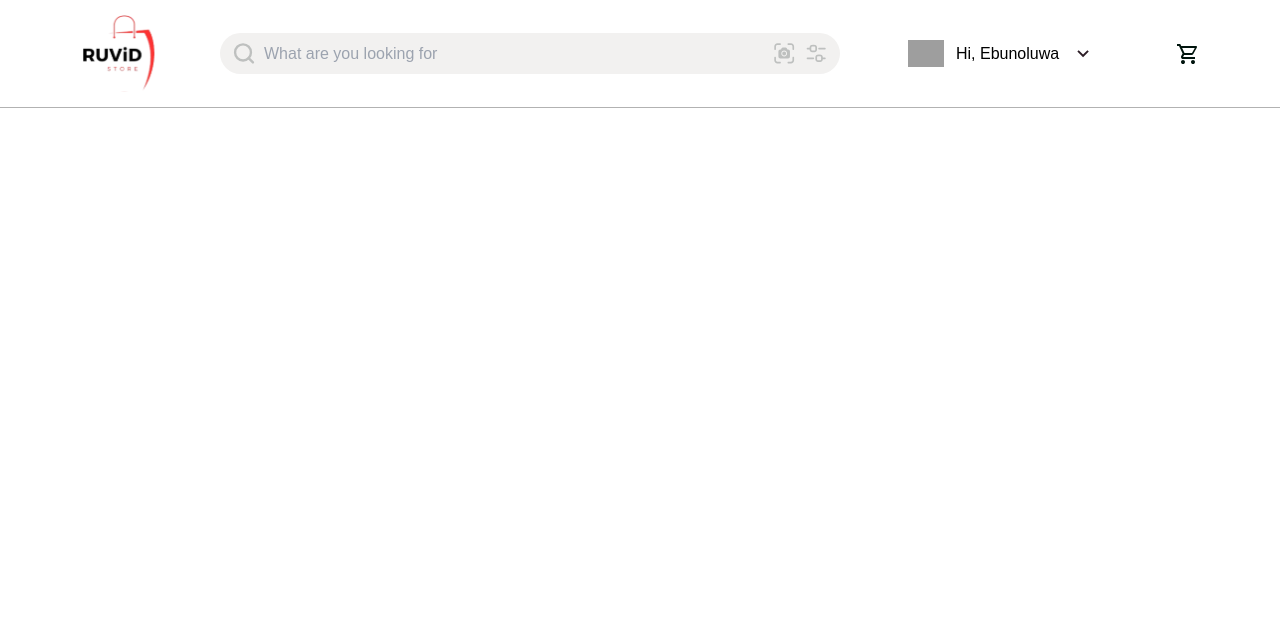
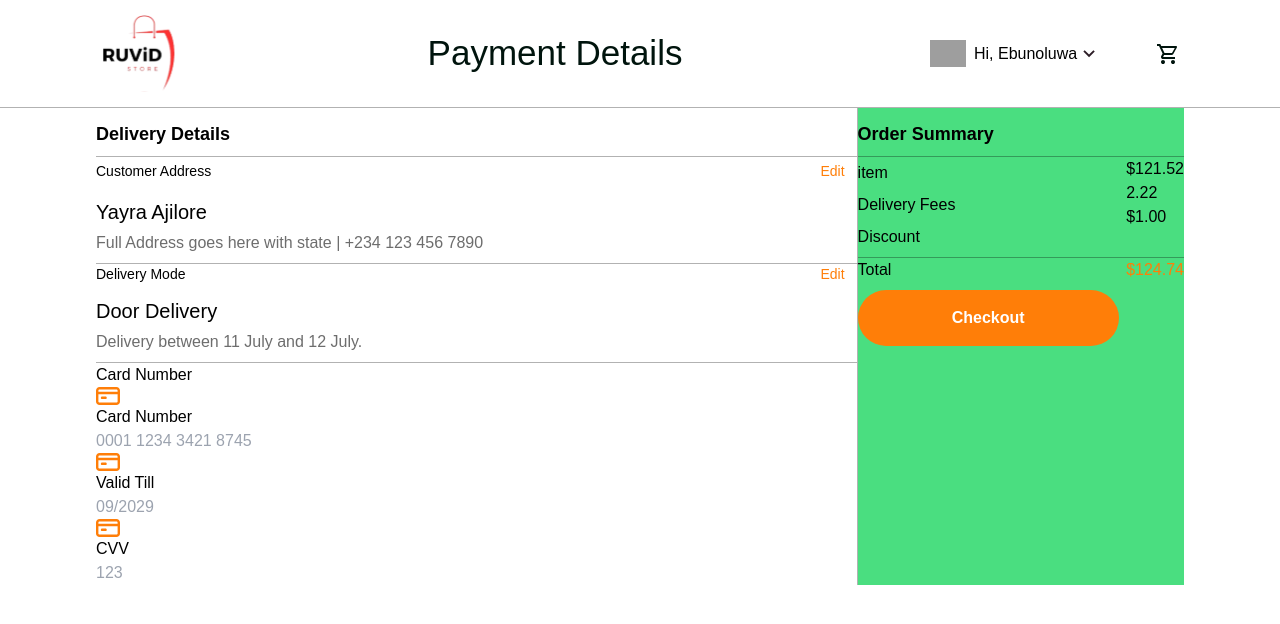
Before and after one commit to Dennardavid/HNG-stage2, a Next.js app: page /checkout in a window 1280 px wide. Shown: the top 624 px of the page. Built offline with nearby package versions, Linux system fonts and the light colour scheme; grey boxes are pictures that could not be loaded.

Commit message:
run build

```diff
--- a/src/app/cart/cartnav.js
+++ b/src/app/cart/cartnav.js
@@ -2,7 +2,7 @@ import Image from "next/image";
 import Link from "next/link";
 import "../globals.css";
 
-function CartNavbar() {
+function CartNavbar({ heading }) {
   return (
     <header className="px-[100px] py-[15px] border-b-[0.5px] border-b-[#0000004d]">
       <nav className="flex items-center justify-between">
@@ -10,7 +10,7 @@ function CartNavbar() {
           <Image src="/Ruvid_Store_Logo.svg" width={80} height={80} />
         </Link>
 
-        <h1 className="text-[40px] font-medium text-[#00140D]">Cart</h1>
+        <h1 className="text-[35px] font-medium text-[#00140D]">{heading}</h1>
         <div className="flex items-center w-[250px] justify-between">
           <div className="flex">
             <Image src="/profile.svg" width={36} height={36} />
@@ -21,12 +21,14 @@ function CartNavbar() {
           </div>
 
           <div>
+            <Link href="/cart">
               <Image
                 src="/cart.svg"
                 width={24}
                 height={24}
                 className="cursor-pointer"
               />
+            </Link>
           </div>
         </div>
       </nav>
--- a/src/app/cart/page.js
+++ b/src/app/cart/page.js
@@ -7,7 +7,7 @@ import "../globals.css";
 function Cart() {
   return (
     <>
-      <CartNavbar />
+      <CartNavbar heading="Cart" />
       <CartSummary />
       <YouMayLike />
       <Footer />
--- /dev/null
+++ b/src/app/checkout/checkoutdetails.js
@@ -0,0 +1,93 @@
+import Image from "next/image";
+
+function CheckoutDetails() {
+  return (
+    <section className="flex justify-between px-24">
+      <div className="w-[70%] border-r-[0.5px] border-r-[#0000004d] ">
+        <div className="pt-3 pb-2 border-b-[0.5px] border-b-[#0000004d]">
+          <h3 className="font-semibold text-lg">Delivery Details</h3>
+        </div>
+        <div className="flex flex-col gap-3 pb-2 border-b-[0.5px] border-b-[#0000004d]">
+          <div className="flex justify-between py-1">
+            <p className="text-sm ">Customer Address</p>
+            <p className="text-sm text-[#FF7E08] hover:cursor-pointer mr-3">
+              Edit
+            </p>
+          </div>
+          <div className="flex flex-col gap-1">
+            <p className="font-normal text-[20px]">Yayra Ajilore</p>
+            <p className="text-base font-light text-[#6D6D6D]">
+              Full Address goes here with state | +234 123 456 7890
+            </p>
+          </div>
+        </div>
+        <div className="flex flex-col gap-3 pb-2 border-b-[0.5px] border-b-[#0000004d]">
+          <div className="flex justify-between">
+            <p className="text-sm">Delivery Mode</p>
+            <p className="text-sm text-[#FF7E08] hover:cursor-pointer mr-3">
+              Edit
+            </p>
+          </div>
+          <div className="flex flex-col gap-1">
+            <p className="font-normal text-[20px]">Door Delivery</p>
+            <p className="text-base font-light text-[#6D6D6D]">
+              Delivery between 11 July and 12 July.
+            </p>
+          </div>
+        </div>
+
+        <div>
+          <h2>Card Number</h2>
+          <div>
+            <Image src="/card.svg" width={24} height={24} />
+            <label for="card">Card Number</label>
+            <br />
+            <input type="text" id="card" placeholder="0001 1234 3421 8745" />
+          </div>
+
+          <div>
+            <Image src="/card.svg" width={24} height={24} />
+            <label for="date">Valid Till</label>
+            <br />
+            <input type="text" id="date" placeholder="09/2029" />
+
+            <div>
+              <Image src="/card.svg" width={24} height={24} />
+              <label for="CVV">CVV</label>
+              <br />
+              <input type="text" id="CVV" placeholder="123" />
+            </div>
+          </div>
+        </div>
+      </div>
+      <div className="bg-green-400 w-[30%]">
+        <div className="pt-3 pb-2 border-b-[0.5px] border-b-[#0000004d]">
+          <h3 className="font-semibold text-lg">Order Summary</h3>
+        </div>
+        <div className=" flex justify-between pb-2 border-b-[0.5px] border-b-[#0000004d]">
+          <div className="flex flex-col gap-2 pt-1">
+            <p>item</p>
+            <p>Delivery Fees</p>
+            <p>Discount</p>
+          </div>
+          <div className="font-normal text-base">
+            <p>$121.52</p>
+            <p>2.22</p>
+            <p>$1.00</p>
+          </div>
+        </div>
+        <div>
+          <div className="flex justify-between pb-2">
+            <p>Total</p>
+            <p className="text-[#FF7E08] font-medium text-base">$124.74</p>
+          </div>
+          <button className="bg-[#FF7E08] rounded-full text-white py-4 w-[80%] font-semibold m-auto">
+            Checkout
+          </button>
+        </div>
+      </div>
+    </section>
+  );
+}
+
+export default CheckoutDetails;
--- /dev/null
+++ b/src/app/checkout/checkoutnav.js
@@ -0,0 +1,7 @@
+import CartNavbar from "../cart/cartnav";
+
+function CheckoutNav() {
+  return <CartNavbar heading="Payment Details" />;
+}
+
+export default CheckoutNav;
--- a/src/app/checkout/page.js
+++ b/src/app/checkout/page.js
@@ -1,9 +1,11 @@
-import Navbar from "../../components/nav";
+import CheckoutNav from "./checkoutnav";
+import CheckoutDetails from "./checkoutdetails";
 
 function Checkout() {
   return (
     <>
-      <Navbar />
+      <CheckoutNav />
+      <CheckoutDetails />
     </>
   );
 }
```
Also changed, not shown: public/card.svg (added). Lines whose indentation alone changed are shown as unchanged.
